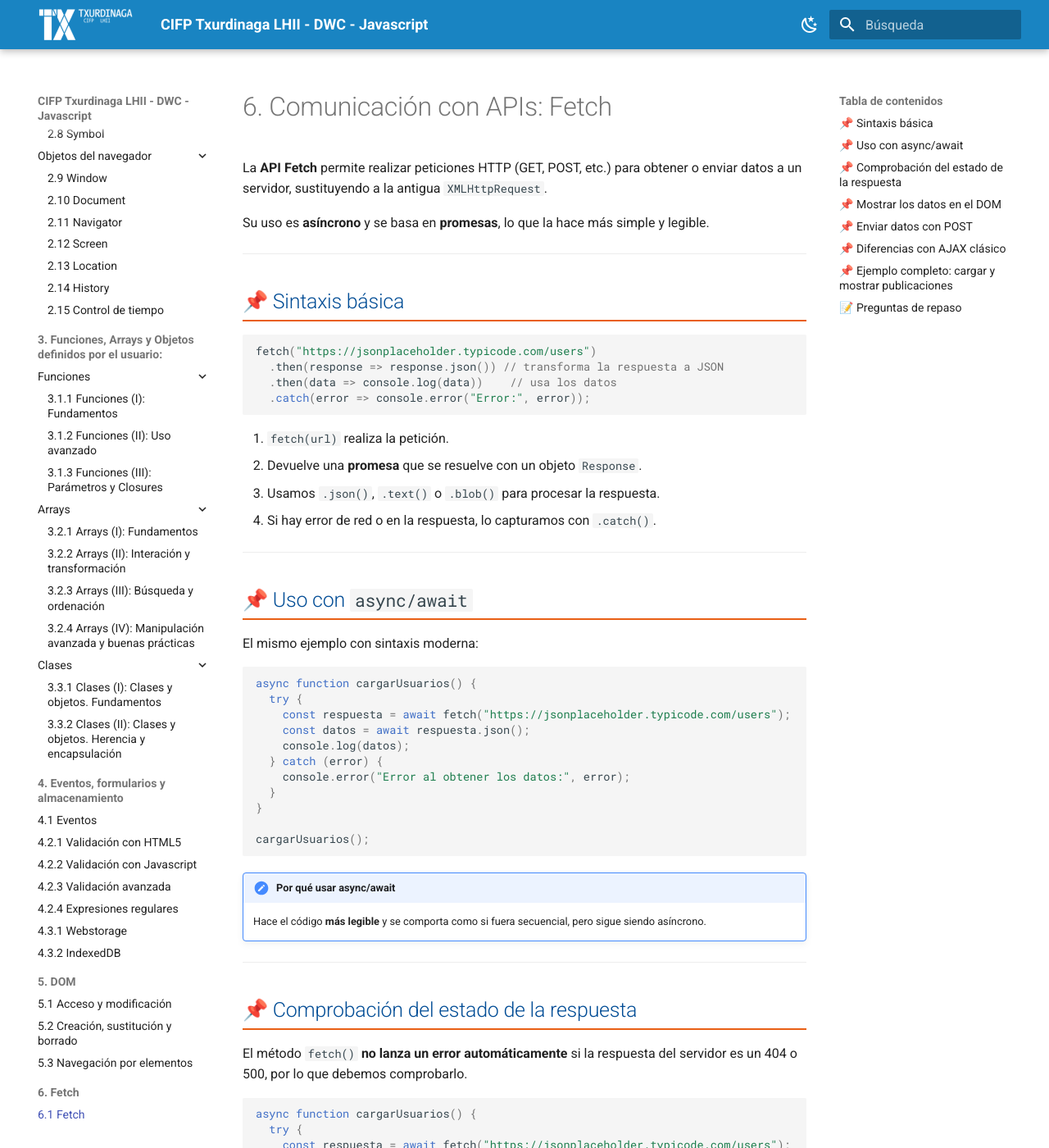
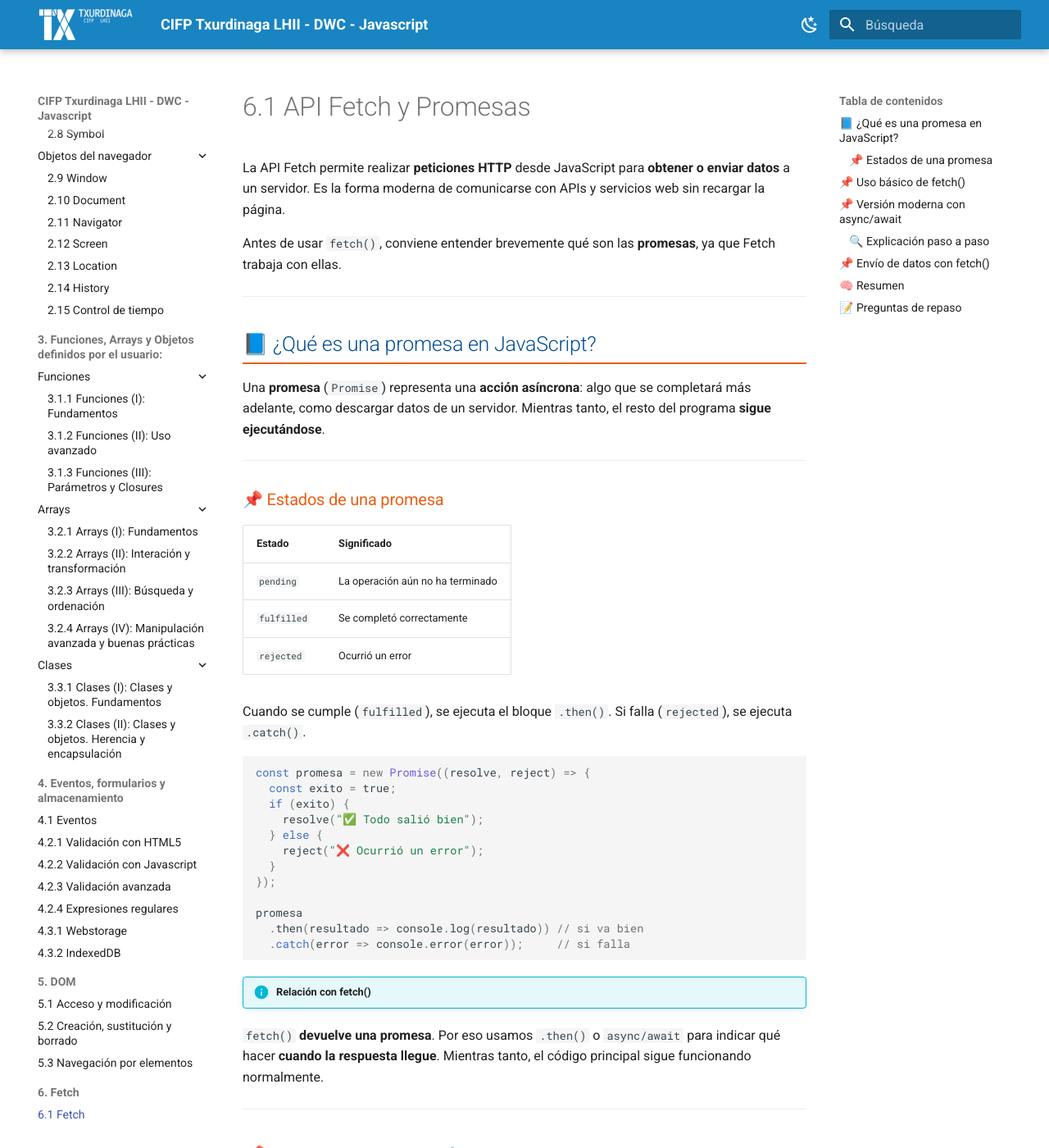
Before and after one commit to DAW-Resources-FPTxurdinaga/Javascript_Apuntes, an MkDocs documentation site: the page built from docs/06-fetch/06-01-fetch.md, in a window 1280 px wide and 1400 px high. Shown: the whole window at 82% size. Built offline with MkDocs 1.6.1 and Material for MkDocs 9.7.7, drawn with Linux system fonts in a browser that asks for light colours; some of the changed text lies outside the part shown.

Commit message:
Hasta dom

````diff
--- a/docs/06-fetch/06-01-fetch.md
+++ b/docs/06-fetch/06-01-fetch.md
@@ -1,120 +1,139 @@
-# 6. Comunicación con APIs: Fetch
+# 6.1 API Fetch y Promesas
 
-La **API Fetch** permite realizar peticiones HTTP (GET, POST, etc.) para obtener o enviar datos a un servidor, sustituyendo a la antigua `XMLHttpRequest`.
+La API Fetch permite realizar **peticiones HTTP** desde JavaScript para **obtener o enviar datos** a un servidor.
+Es la forma moderna de comunicarse con APIs y servicios web sin recargar la página.
 
-Su uso es **asíncrono** y se basa en **promesas**, lo que la hace más simple y legible.
+Antes de usar `fetch()`, conviene entender brevemente qué son las **promesas**, ya que Fetch trabaja con ellas.
 
 ---
 
-## 📌 Sintaxis básica
+## 📘 ¿Qué es una promesa en JavaScript?
+
+Una **promesa** (`Promise`) representa una **acción asíncrona**: algo que se completará más adelante, como descargar datos de un servidor.
+Mientras tanto, el resto del programa **sigue ejecutándose**.
+
+---
+
+### 📌 Estados de una promesa
+
+| Estado      | Significado                      |
+| ----------- | -------------------------------- |
+| `pending`   | La operación aún no ha terminado |
+| `fulfilled` | Se completó correctamente        |
+| `rejected`  | Ocurrió un error                 |
+
+Cuando se cumple (`fulfilled`), se ejecuta el bloque `.then()`.
+Si falla (`rejected`), se ejecuta `.catch()`.
+
+```js
+const promesa = new Promise((resolve, reject) => {
+  const exito = true;
+  if (exito) {
+    resolve("✅ Todo salió bien");
+  } else {
+    reject("❌ Ocurrió un error");
+  }
+});
+
+promesa
+  .then(resultado => console.log(resultado)) // si va bien
+  .catch(error => console.error(error));     // si falla
+```
+
+!!! info "Relación con fetch()"
+  `fetch()` **devuelve una promesa**.
+  Por eso usamos `.then()` o `async/await` para indicar qué hacer **cuando la respuesta llegue**.
+  Mientras tanto, el código principal sigue funcionando normalmente.
+
+---
+
+## 📌 Uso básico de fetch()
+
+`fetch()` se utiliza para **realizar peticiones HTTP** (por ejemplo, obtener datos en formato JSON desde una API).
 
 ```js
 fetch("https://jsonplaceholder.typicode.com/users")
-  .then(response => response.json()) // transforma la respuesta a JSON
-  .then(data => console.log(data))    // usa los datos
-  .catch(error => console.error("Error:", error));
+  .then(respuesta => respuesta.json()) // convierte la respuesta a JSON
+  .then(datos => console.log(datos))    // usa los datos
+  .catch(error => console.error("Error:", error)); // maneja errores
 ```
 
-1. `fetch(url)` realiza la petición.
-2. Devuelve una **promesa** que se resuelve con un objeto `Response`.
-3. Usamos `.json()`, `.text()` o `.blob()` para procesar la respuesta.
-4. Si hay error de red o en la respuesta, lo capturamos con `.catch()`.
+!!! note "Importante"
+  `fetch()` no lanza un error si el servidor responde con un código HTTP 404 o 500.
+  Solo lanza error real si **no puede conectarse** (por ejemplo, falta de red).
 
 ---
 
-## 📌 Uso con `async/await`
+## 📌 Versión moderna con async/await
 
-El mismo ejemplo con sintaxis moderna:
+La forma más legible de trabajar con `fetch()` es usando las palabras clave `async` y `await`, que permiten escribir código **asíncrono con aspecto secuencial**.
 
 ```js
 async function cargarUsuarios() {
   try {
     const respuesta = await fetch("https://jsonplaceholder.typicode.com/users");
+
+    // Comprobamos si la respuesta HTTP es correcta
+    if (!respuesta.ok) {
+      throw new Error(`Error HTTP: ${respuesta.status}`);
+    }
+
     const datos = await respuesta.json();
-    console.log(datos);
+    console.log("Usuarios cargados:", datos);
   } catch (error) {
-    console.error("Error al obtener los datos:", error);
+    console.error("Error al cargar los datos:", error.message);
+  } finally {
+    console.log("Petición finalizada ✅");
   }
 }
 
 cargarUsuarios();
 ```
 
-!!! note "Por qué usar async/await"
-    Hace el código **más legible** y se comporta como si fuera secuencial, pero sigue siendo asíncrono.
+### 🔍 Explicación paso a paso
+
+1. `async` indica que la función trabajará con operaciones asíncronas.
+2. `await` **pausa la ejecución** hasta que la promesa se resuelva.
+3. Si ocurre un error (por ejemplo, servidor caído o código 404), `throw` lo envía directamente al bloque `catch`.
+4. El bloque `finally` se ejecuta siempre, ocurra o no un error.
 
 ---
 
-## 📌 Comprobación del estado de la respuesta
-
-El método `fetch()` **no lanza un error automáticamente** si la respuesta del servidor es un 404 o 500, por lo que debemos comprobarlo.
-
-```js
-async function cargarUsuarios() {
-  try {
-    const respuesta = await fetch("https://jsonplaceholder.typicode.com/users");
-
-    if (!respuesta.ok) {
-      throw new Error(`Error HTTP: ${respuesta.status}`);
-    }
-
-    const datos = await respuesta.json();
-    console.log(datos);
-  } catch (error) {
-    console.error("Error en la petición:", error.message);
-  }
-}
-```
+!!! tip "Ventajas de async/await"
+  - Código más **limpio y legible** que con `.then()` anidados.
+  - Manejo de errores más **estructurado** con `try...catch`.
+  - Permite mezclar código síncrono y asíncrono de forma natural.
+  - Es la **forma recomendada** de trabajar con APIs modernas.
 
 ---
 
-## 📌 Mostrar los datos en el DOM
+## 📌 Envío de datos con fetch()
 
-Podemos usar `fetch()` para generar contenido dinámico.
-
-```html
-<ul id="lista"></ul>
-
-<script>
-async function cargarUsuarios() {
-  const respuesta = await fetch("https://jsonplaceholder.typicode.com/users");
-  const usuarios = await respuesta.json();
-
-  const lista = document.getElementById("lista");
-  lista.innerHTML = ""; // limpia antes de insertar
-
-  usuarios.forEach(u => {
-    const li = document.createElement("li");
-    li.textContent = `${u.name} (${u.email})`;
-    lista.appendChild(li);
-  });
-}
-
-cargarUsuarios();
-</script>
-```
-
----
-
-## 📌 Enviar datos con `POST`
-
-`fetch()` también permite **enviar información** al servidor (por ejemplo, al enviar un formulario).
+También puedes **enviar información** al servidor (por ejemplo, en formato JSON) usando el método `POST`.
 
 ```js
 async function enviarDatos() {
   const nuevoUsuario = {
     nombre: "Laura",
-    correo: "laura@example.com"
+    email: "laura@example.com"
   };
 
-  const respuesta = await fetch("https://jsonplaceholder.typicode.com/users", {
-    method: "POST",
-    headers: { "Content-Type": "application/json" },
-    body: JSON.stringify(nuevoUsuario)
-  });
+  try {
+    const respuesta = await fetch("https://jsonplaceholder.typicode.com/users", {
+      method: "POST",
+      headers: { "Content-Type": "application/json" },
+      body: JSON.stringify(nuevoUsuario)
+    });
 
-  const resultado = await respuesta.json();
-  console.log("Respuesta del servidor:", resultado);
+    if (!respuesta.ok) {
+      throw new Error("Error al enviar los datos");
+    }
+
+    const datos = await respuesta.json();
+    console.log("Usuario creado:", datos);
+  } catch (error) {
+    console.error("Error:", error.message);
+  }
 }
 
 enviarDatos();
@@ -122,63 +141,20 @@ enviarDatos();
 
 ---
 
-## 📌 Diferencias con AJAX clásico
+## 🧠 Resumen
 
-| Característica          | `XMLHttpRequest` | `fetch()`                          |
-| ----------------------- | ---------------- | ---------------------------------- |
-| Sintaxis                | Verbosa          | Clara y moderna                    |
-| Soporta Promesas        | ❌ No             | ✅ Sí                               |
-| Cuerpo JSON             | Manual           | Automático con `.json()`           |
-| Control de errores HTTP | Implícito        | Debe comprobarse con `response.ok` |
-
-!!! info "En la práctica"
-    - Usa siempre `fetch()` con `async/await`.
-    - Comprueba el código de estado (`response.ok`).
-    - Convierte la respuesta con `.json()`.
-    - Maneja errores con `try...catch`.
-
----
-
-## 📌 Ejemplo completo: cargar y mostrar publicaciones
-
-```html
-<h1>Publicaciones</h1>
-<ul id="posts"></ul>
-
-<script>
-async function cargarPosts() {
-  try {
-    const respuesta = await fetch("https://jsonplaceholder.typicode.com/posts?_limit=5");
-
-    if (!respuesta.ok) throw new Error("No se pudieron cargar las publicaciones");
-
-    const posts = await respuesta.json();
-    const lista = document.getElementById("posts");
-
-    lista.innerHTML = posts.map(p => `
-      <li>
-        <strong>${p.title}</strong><br>
-        ${p.body}
-      </li>
-    `).join("");
-
-  } catch (error) {
-    document.getElementById("posts").textContent = "❌ Error al cargar las publicaciones.";
-    console.error(error);
-  }
-}
-
-cargarPosts();
-</script>
-```
+* `fetch()` **devuelve una promesa**.
+* Puede manejarse con `.then()` o con `async/await`.
+* Sirve para **obtener o enviar** información a través de la red.
+* Se recomienda siempre **comprobar `respuesta.ok`** y manejar errores con `try...catch`.
 
 ---
 
 ## 📝 Preguntas de repaso
 
 !!! question "Reflexiona sobre lo aprendido"
-    1. ¿Qué devuelve la función `fetch()`?
-    2. ¿Por qué debemos usar `response.json()`?
-    3. ¿Qué ocurre si el servidor devuelve un error 404?
-    4. ¿Cómo se envían datos en formato JSON con `fetch()`?
-    5. ¿Por qué es recomendable usar `async/await` en lugar de `.then()`?
+  1. ¿Qué representa una promesa en JavaScript?
+  2. ¿Qué diferencia hay entre los estados `fulfilled` y `rejected`?
+  3. ¿Qué hace `await` dentro de una función `async`?
+  4. ¿Por qué es buena práctica comprobar `respuesta.ok`?
+  5. ¿Cómo puedes enviar datos al servidor con `fetch()`?
````
